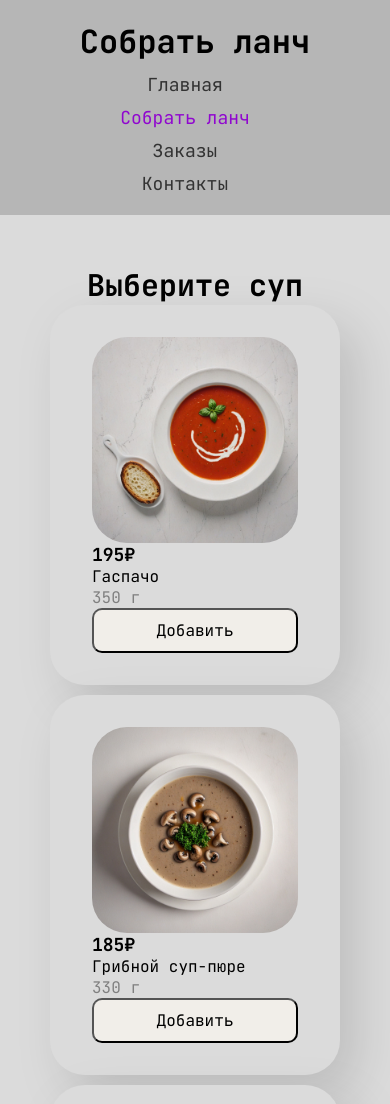
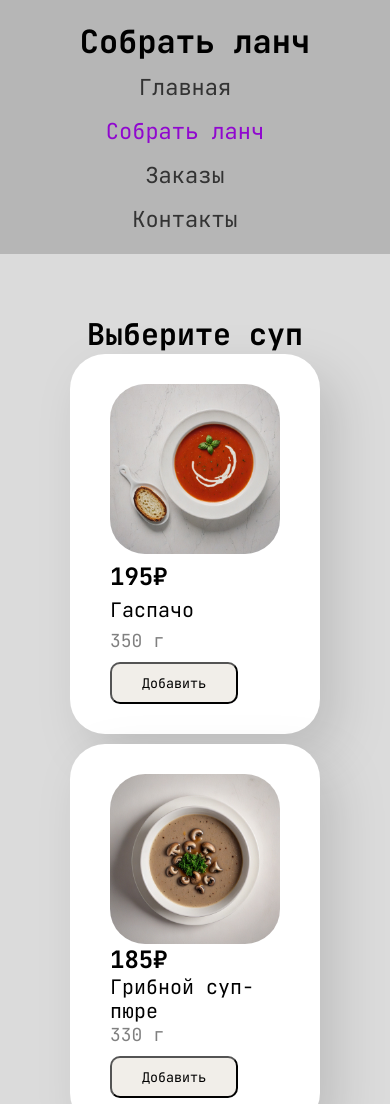
Before and after one commit to xseniaKri/web-tech, a plain HTML site: page lunch.html in a window 390 px wide. Shown: the top 1104 px of the page. Drawn offline with Linux system fonts and the light colour scheme.

Commit message:
fix: поправила согласно требованиям

```diff
--- a/lunch.css
+++ b/lunch.css
@@ -11,22 +11,22 @@
 }
 
 .product-card {
-    background: #dbdbdb;
-    border-radius: 35px;
-    padding: 30px 40px;
-    filter: drop-shadow(17px 19px 24px rgba(0,0,0,0.13));
-    cursor: pointer;
     display:flex;
     flex-direction:column;
+
     justify-content: space-between;
-    transition: border .12s ease, transform .12s ease;
-    border: 2px solid transparent;
-    min-height: 380px
+    min-height: 380px;
+
+    padding: 30px 40px;
+    border-radius: 35px;
+    cursor: pointer;
+    filter: drop-shadow(17px 19px 24px rgba(0,0,0,0.13));
+    background: white;
 }
 
 .product-card:hover {
+    border: 2px solid;
     border-color: #9007cf;
-    transform: translateY(-4px);
 }
 
 .product-card img {
@@ -37,28 +37,27 @@
 }
 
 .product-card .price {
-    font-size: 18px;
-    margin: 0;
+    font-size: 24px;
     font-weight:700;
 }
 
 
 .product-card .name {
-    font-size: 16px;
-    margin: 0;
+    font-size: 20px;
     line-height:1.2;
 }
 
 
 .product-card .weight {
-    margin:0;
     color: gray;
 }
 
 .product-card .btn {
     background:#f1eee9;
+    margin-top: 10px;
+    padding: 10px 30px;
     border-radius: 10px;
-    padding: 10px 30px;
+    cursor: pointer;
 }
 
 
@@ -69,7 +68,7 @@
 @media (max-width: 800px){
     .products-grid { grid-template-columns: repeat(2,1fr); }
 
-    .main-nav {
+    nav {
         justify-content: space-between;
     }
 }
@@ -81,13 +80,11 @@
     nav {
         flex-direction: column;
         align-items: center;
-        gap: 10px;
     }
-    nav a { font-size: calc(14px + 4px); }
+    nav a { font-size: 22px; }
 
     .product-section h2 { text-align:center; }
 
     .products-grid { grid-template-columns: 1fr; }
 
-    .product-section { padding: 20px; }
 }
--- a/lunch.html
+++ b/lunch.html
@@ -1,8 +1,8 @@
 <!doctype html>
 <html lang="ru">
 <head>
-  <meta charset="utf-8" />
-  <meta name="viewport" content="width=device-width, initial-scale=1" />
+  <meta charset="utf-8">
+  <meta name="viewport" content="width=device-width, initial-scale=1">
   <title>Собрать ланч</title>
 
   <link rel="stylesheet" href="style.css">
@@ -28,24 +28,30 @@
             <img src="./src/menu/soups/gazpacho.jpg" alt="Гаспачо">
             <p class="price">195₽</p>
             <p class="name">Гаспачо</p>
+            <div class="product-bottom">
               <p class="weight">350 г</p>
               <button class="btn">Добавить</button>
+            </div>
           </div>
 
           <div class="product-card">
             <img src="./src/menu/soups/mushroom_soup.jpg" alt="Грибной бро">
             <p class="price">185₽</p>
             <p class="name">Грибной суп-пюре</p>
+            <div class="product-bottom">
               <p class="weight">330 г</p>
               <button class="btn">Добавить</button>
+            </div>
           </div>
 
           <div class="product-card">
             <img src="./src/menu/soups/norwegian_soup.jpg" alt="Норвежский бро">
             <p class="price">270₽</p>
             <p class="name">Норвежский суп</p>
+            <div class="product-bottom">
               <p class="weight">330 г</p>
               <button class="btn">Добавить</button>
+            </div>
           </div>
         </div>
       </section>
@@ -58,24 +64,30 @@
             <img src="./src/menu/main_course/friedpotatoeswithmushrooms1.jpg" alt="Тут картошечка">
             <p class="price">150₽</p>
             <p class="name">Жареная картошка с грибами</p>
+            <div class="product-bottom">
               <p class="weight">250 г</p>
               <button class="btn">Добавить</button>
+            </div>
           </div>
 
           <div class="product-card">
             <img src="./src/menu/main_course/lasagna.jpg" alt="Тут лазанья">
             <p class="price">385₽</p>
             <p class="name">Лазанья</p>
+            <div class="product-bottom">
               <p class="weight">310 г</p>
               <button class="btn">Добавить</button>
+            </div>
           </div>
 
           <div class="product-card">
             <img src="./src/menu/main_course/chickencutletsandmashedpotatoes.jpg" alt="Котлеты">
             <p class="price">225₽</p>
             <p class="name">Котлеты из курицы с картофельным пюре</p>
+            <div class="product-bottom">
               <p class="weight">280 г</p>
               <button class="btn">Добавить</button>
+            </div>
           </div>
         </div>
       </section>
@@ -87,24 +99,30 @@
             <img src="./src/menu/beverages/orangejuice.jpg" alt="Апельсиновый сок">
             <p class="price">120₽</p>
             <p class="name">Апельсиновый сок</p>
+            <div class="product-bottom">
               <p class="weight">300 мл</p>
               <button class="btn">Добавить</button>
+            </div>
           </div>
 
           <div class="product-card">
             <img src="./src/menu/beverages/applejuice.jpg" alt="Яблочный сок">
             <p class="price">90₽</p>
             <p class="name">Яблочный сок</p>
+            <div class="product-bottom">
               <p class="weight">300 мл</p>
               <button class="btn">Добавить</button>
+            </div>
           </div>
 
           <div class="product-card">
             <img src="./src/menu/beverages/carrotjuice.jpg" alt="Морковный сок">
             <p class="price">90₽</p>
             <p class="name">Морковный сок</p>
+            <div class="product-bottom">
               <p class="weight">300 мл</p>
               <button class="btn">Добавить</button>
+            </div>
           </div>
         </div>
       </section>
--- a/style.css
+++ b/style.css
@@ -6,9 +6,16 @@
     margin: 0;
     padding: 0;
     font-family: 'JetBrains Mono', monospace;
-    font-size: medium;
 }
 
+p {
+    font-size: 18px;
+}
+
+body {
+    display: flex;
+    flex-direction: column;
+}
 
 header {
     background-color: #b6b6b6;
@@ -42,6 +49,8 @@ nav a:hover {
 }
 
 main {
+    flex: 1;
+
     padding: 30px;
     background-color: #dbdbdb;
 }
@@ -84,6 +93,7 @@ table {
     width: 100%;
     border-collapse: collapse;
     padding: 10px;
+    font-size: 16px;
 }
 
 table, th, td {
@@ -112,41 +122,38 @@ footer a:hover {
 }
 
 @media (max-width: 800px) {
+    .about img {
+        width: 500px;
+    }
     nav {
         justify-content: space-between;
     }
 
+
+}
+
+@media (max-width: 600px) {
     header h1 {
         text-align: center;
     }
-
-    .about img {
-        width: 500px;
-        max-width: 100%;
-    }
-}
-
-@media (max-width: 600px) {
     nav {
         flex-direction: column;
         align-items: center;
     }
 
     nav a {
-        font-size: 22px; /* +4px */
+        font-size: 22px;
     }
-
-    header h1 {
-        text-align: center;
+    .about img {
+        width: 100%;
     }
-
-    section h2 {
-        text-align: center;
+    table {
+        font-size: 14px;
     }
 }
 
 @media (max-width: 400px) {
     table {
-        font-size: 12px;  /* -4px total */
+        font-size: 12px;
     }
 }
```
Lines whose indentation alone changed are shown as unchanged.
